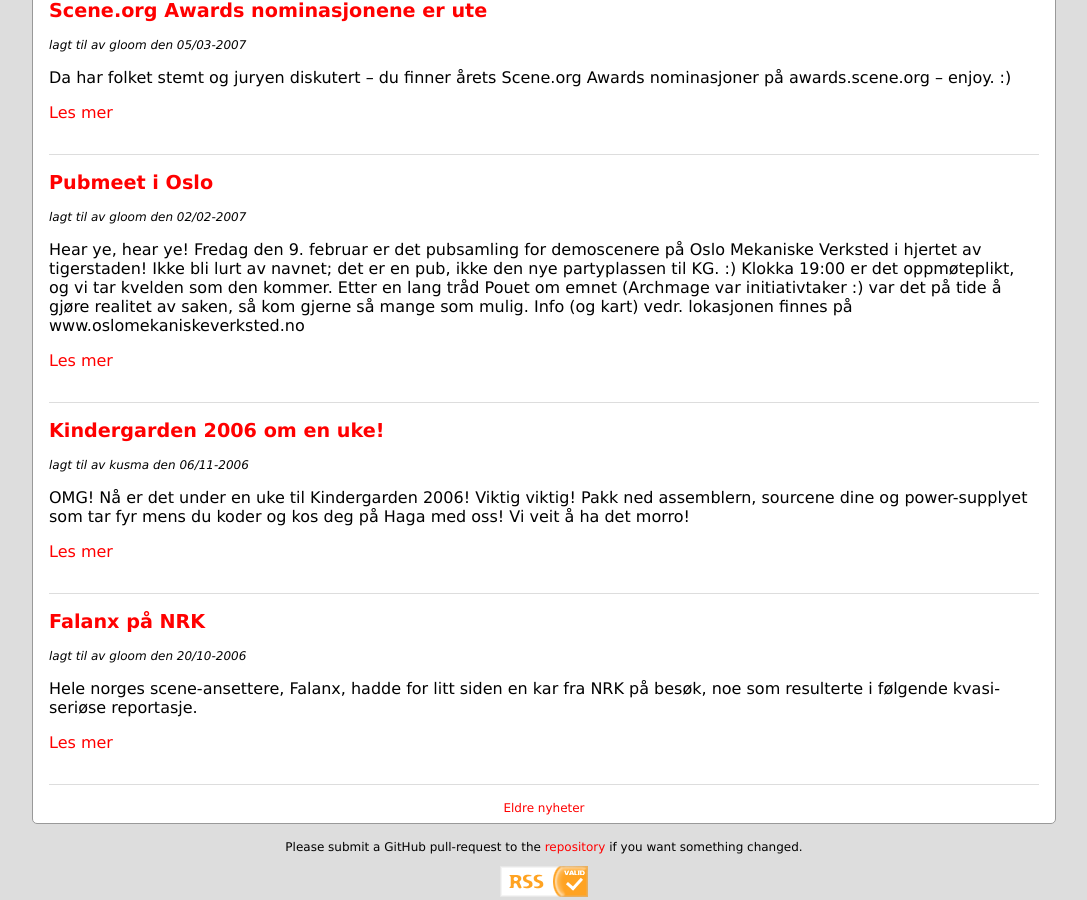
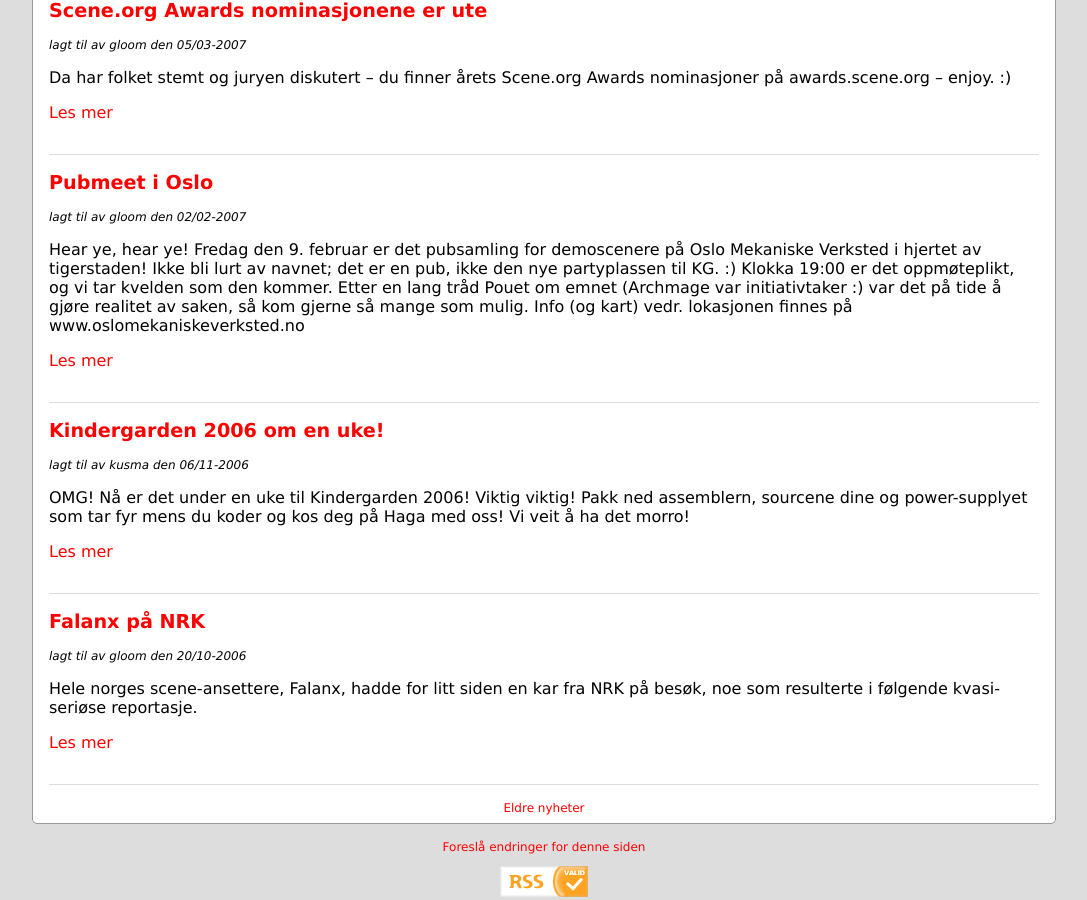
Before and after one commit to demoscene-no/demoscene.no, a Jekyll site: the page built from index.html, in a window 1280 px wide and 900 px high, scrolled down 1462 px. Shown: the whole window, without its empty margins (96-1183 px from the left). Built offline with Jekyll 4.4.1, drawn with Linux system fonts in a browser that asks for light colours; the list of posts is cut into pages by our own code.

Commit message:
make the change suggestion a bit more direct
We sadly need to override index.html's page.path, because pagination
breaks it.

While we're at it, translate the link-contents to Norwegian, to match
the rest of this site.

```diff
--- a/_layouts/default.html
+++ b/_layouts/default.html
@@ -44,7 +44,7 @@
     </div>
 
     <footer>
-      <p>Please submit a GitHub pull-request to the <a href="https://github.com/demoscene-no/demoscene-no.github.io">repository</a> if you want something changed.</p>
+      <p><a href="https://github.com/demoscene-no/demoscene-no.github.io/blob/master/{{page.path}}">Foreslå endringer for denne siden</a></p>
 
       <a href="{{ 'feed.xml' | relative_url }}">
         <img src="{% link gfx/valid-rss.png %}" alt="[Valid RSS]" title="Validate my RSS feed">
--- a/index.html
+++ b/index.html
@@ -1,5 +1,6 @@
 ---
 layout: default
+path: index.html
 ---
 <ul id="news">
 {% for post in paginator.posts %}
```
